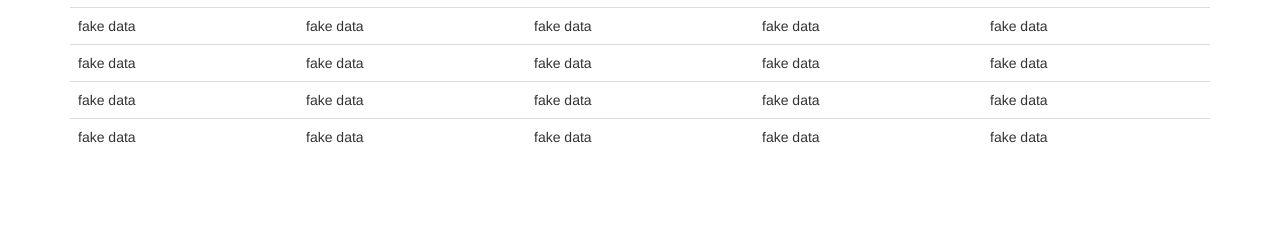
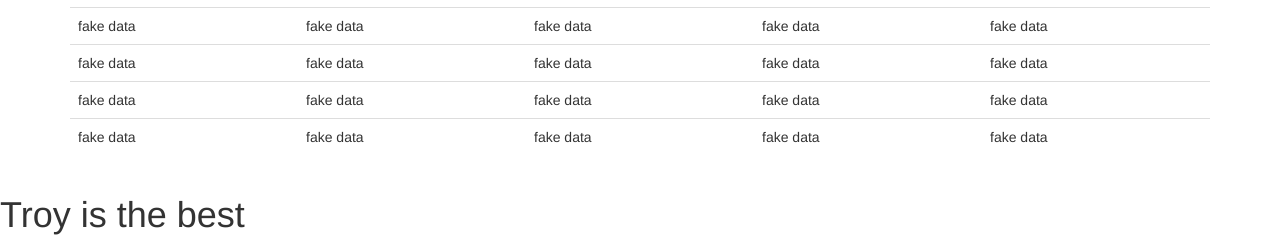
Before and after one commit to TRQGaming/project, a CodeIgniter app: page /database/Users/orders in a window 1280 px wide. Shown: the part 1123-1368 px from the top of the page. Before the commit the page ends 1266 px from the top, so only its background shows below. Run offline with CodeIgniter, Linux system fonts and the light colour scheme; some libraries are stand-ins or nearby versions.

Commit message:
added troy is the best

```diff
--- a/application/views/orders.php
+++ b/application/views/orders.php
@@ -256,6 +256,7 @@
                 </tr>
             </table>
         </div>
+        <h1>Troy is the best</h1>
         <script src="https://ajax.googleapis.com/ajax/libs/jquery/1.8.3/jquery.min.js"></script>
     	<script src="http://code.jquery.com/ui/1.9.2/jquery-ui.js"></script>
     </body>
```
